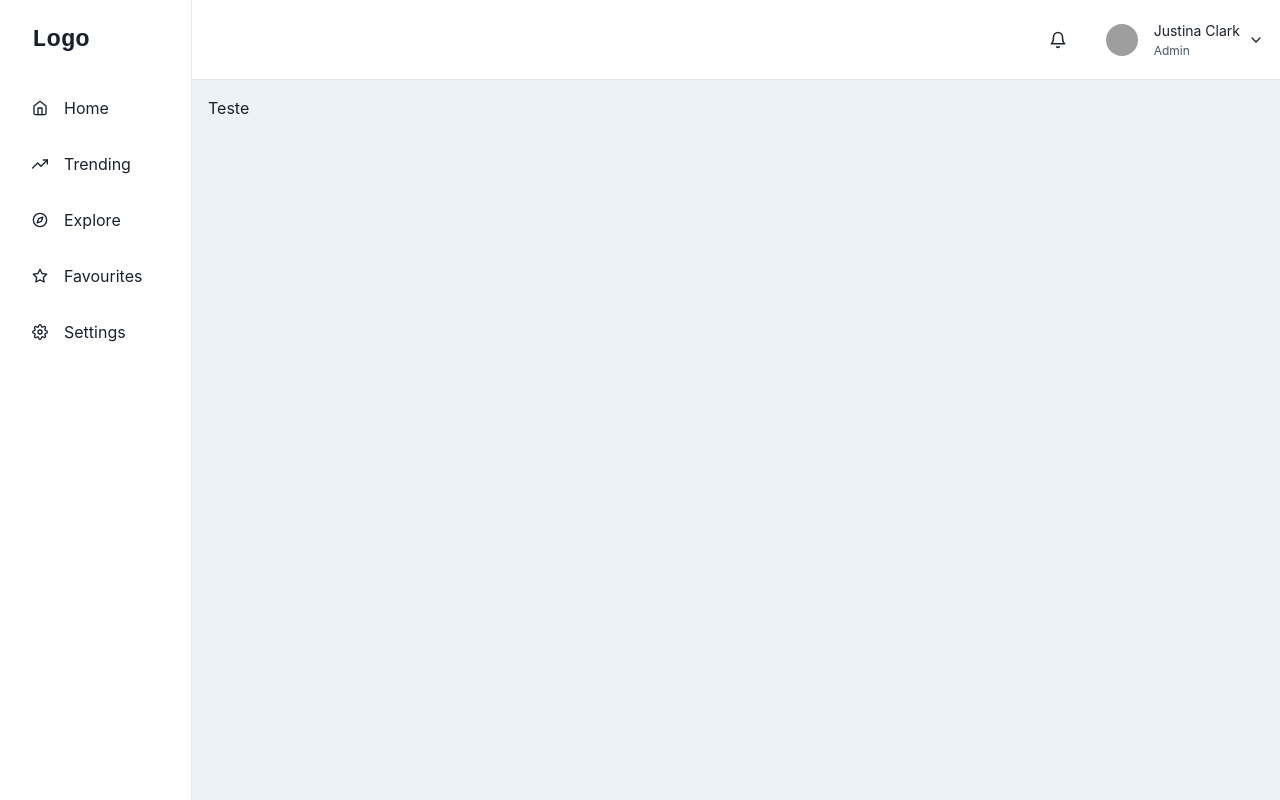
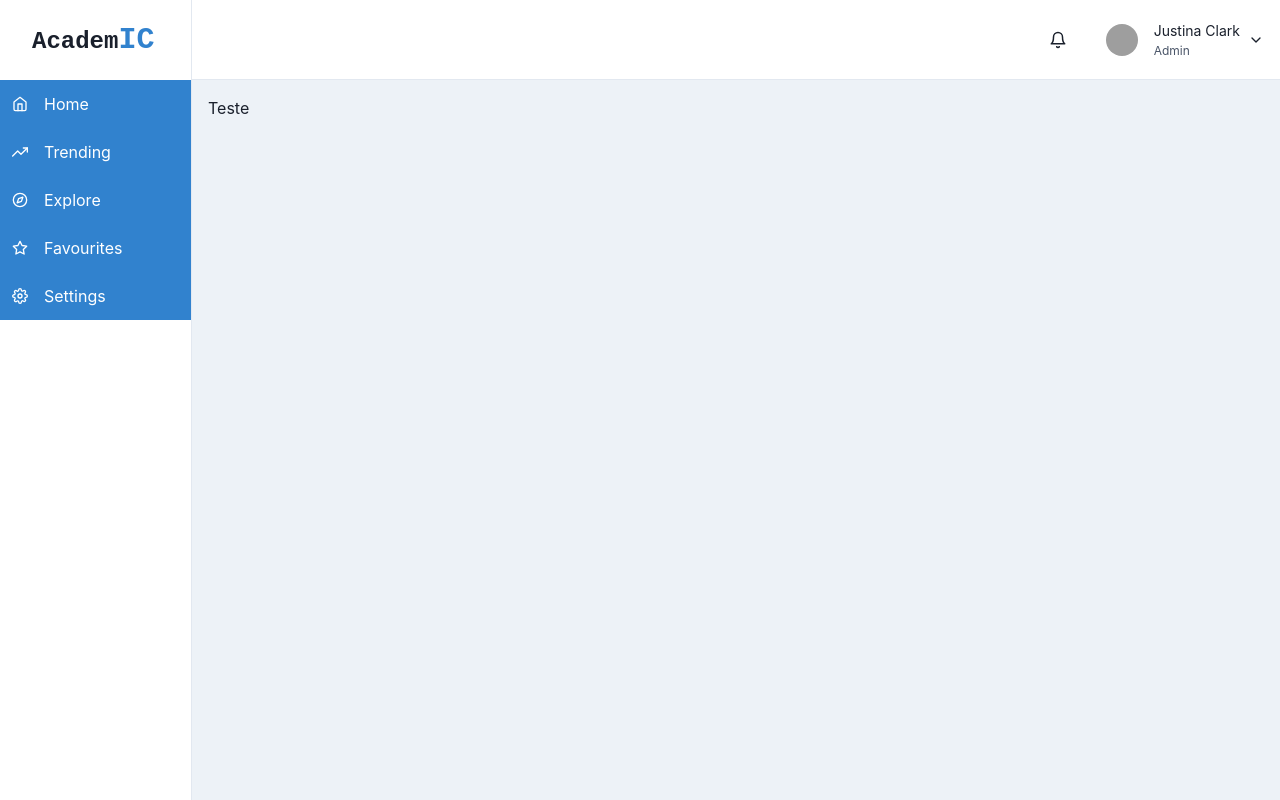
Before and after one commit to Lucasl3/academic-front, a React (Create React App) app: page / in a window 1280 px wide. Built offline with nearby package versions, Linux system fonts and the light colour scheme; grey boxes are pictures that could not be loaded.

Commit message:
fix: navlink

```diff
--- a/src/common/Templates/TemplatePage/parts/Sidebar/parts/NavItem/index.tsx
+++ b/src/common/Templates/TemplatePage/parts/Sidebar/parts/NavItem/index.tsx
@@ -1,30 +1,28 @@
 import React from 'react'
+import { NavLink } from 'react-router-dom'
 
-import { Icon, Box, Flex } from '@chakra-ui/react'
+import { Icon, Flex, Link, Box } from '@chakra-ui/react'
 
 import { INavItemProps } from '../../types'
-
-const NavItem = ({ icon, children, ...rest }: INavItemProps) => {
+const NavItem = ({ name, to, icon, ...rest }: INavItemProps) => {
   return (
-    <Box
-      as="a"
-      href="#"
-      style={{ textDecoration: 'none' }}
-      _focus={{ boxShadow: 'none' }}
+    <Link
+      role="group"
+      as={NavLink}
+      to={to}
+      display="flex"
+      p="3"
+      textDecoration="none"
+      _activeLink={{
+        bg: 'blue.500',
+        color: 'white',
+      }}
+      _hover={{
+        bg: 'blue.400',
+        color: 'white',
+      }}
     >
-      <Flex
-        align="center"
-        p="4"
-        mx="4"
-        borderRadius="lg"
-        role="group"
-        cursor="pointer"
-        _hover={{
-          bg: 'cyan.400',
-          color: 'white',
-        }}
-        {...rest}
-      >
+      <Flex align="center">
         {icon && (
           <Icon
             mr="4"
@@ -35,9 +33,9 @@ const NavItem = ({ icon, children, ...rest }: INavItemProps) => {
             as={icon}
           />
         )}
-        {children}
+        {name}
       </Flex>
-    </Box>
+    </Link>
   )
 }
 
--- a/src/common/Templates/TemplatePage/parts/Sidebar/parts/SidebarContent/index.tsx
+++ b/src/common/Templates/TemplatePage/parts/Sidebar/parts/SidebarContent/index.tsx
@@ -1,4 +1,5 @@
 import React from 'react'
+import { BsGear, BsList, BsPower } from 'react-icons/bs'
 
 import {
   Box,
@@ -29,15 +30,21 @@ const SidebarContent = ({
       {...rest}
     >
       <Flex h="20" alignItems="center" mx="8" justifyContent="space-between">
-        <Text fontSize="2xl" fontFamily="monospace" fontWeight="bold">
-          Logo
+        <Text as="span" fontSize="2xl" fontFamily="monospace" fontWeight="bold">
+          Academ
+          <Text as="span" fontSize="3xl" color="blue.500">
+            IC
+          </Text>
         </Text>
         <CloseButton display={{ base: 'flex', md: 'none' }} onClick={onClose} />
       </Flex>
       {linkItems.map((link) => (
-        <NavItem key={link.name} icon={link.icon}>
-          {link.name}
-        </NavItem>
+        <NavItem
+          key={link.name}
+          name={link.name}
+          to={link.to}
+          icon={link.icon}
+        />
       ))}
     </Box>
   )
```
